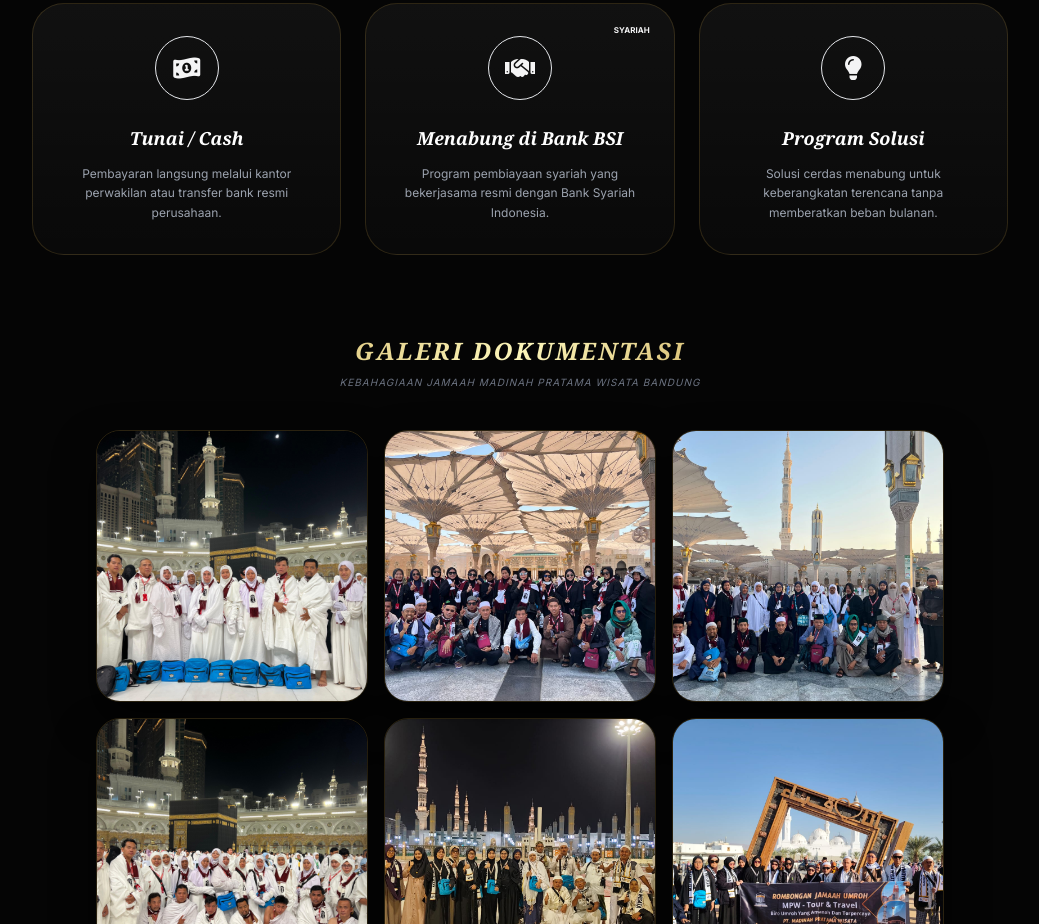
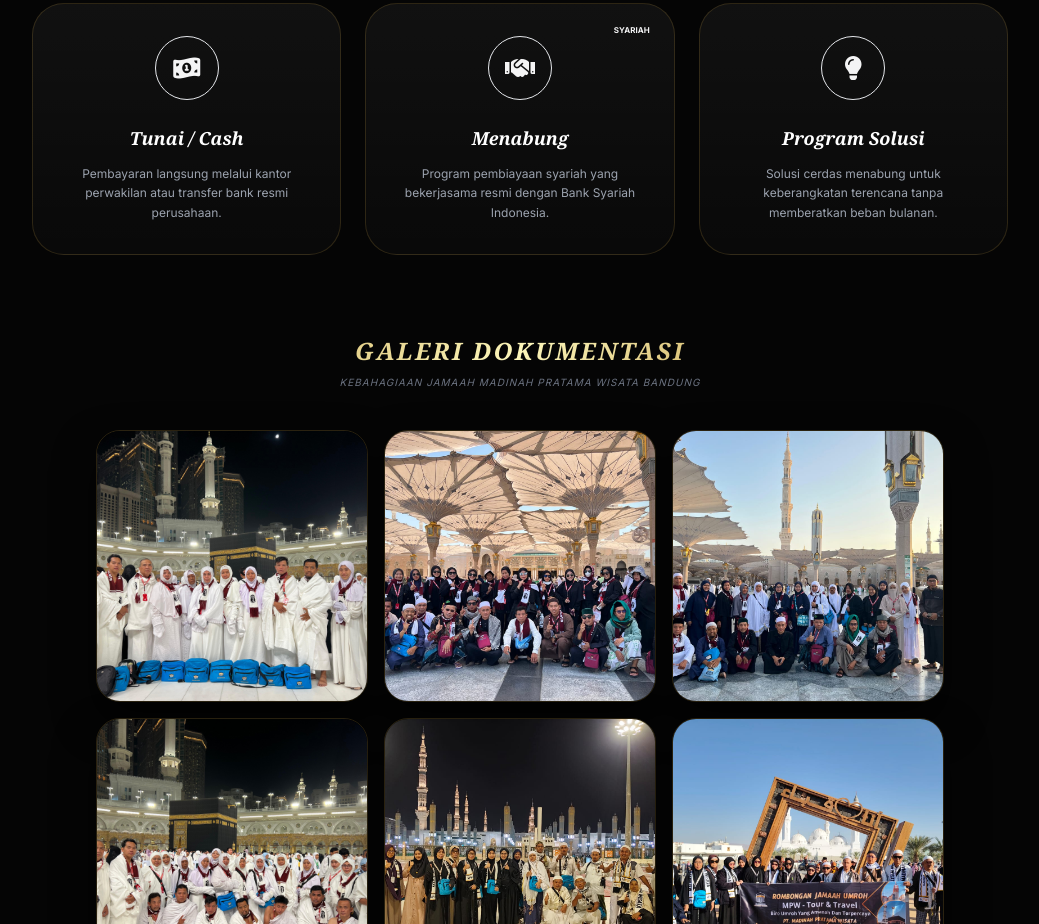
Before and after one commit to GETZ71/ebrosurmpwbdg, a plain HTML site: page index.html in a window 1280 px wide. Shown: the part 1700-2624 px from the top of the page, without its empty margins (120-1159 px from the left). Drawn offline with nearby package versions, Linux system fonts and the light colour scheme.

Commit message:
Update index.html

```diff
--- a/index.html
+++ b/index.html
@@ -227,7 +227,7 @@
                 <div class="w-16 h-16 bg-gold-primary/10 rounded-full flex items-center justify-center mb-6 border border-gold-primary/20">
                     <i class="fa-solid fa-handshake text-gold-primary text-2xl"></i>
                 </div>
-                <h3 class="text-lg font-bold text-white mb-3 font-serif italic">Menabung di Bank BSI</h3>
+                <h3 class="text-lg font-bold text-white mb-3 font-serif italic">Menabung</h3>
                 <p class="text-xs text-gray-400 leading-relaxed text-center">Program pembiayaan syariah yang bekerjasama resmi dengan Bank Syariah Indonesia.</p>
             </div>
 
```
